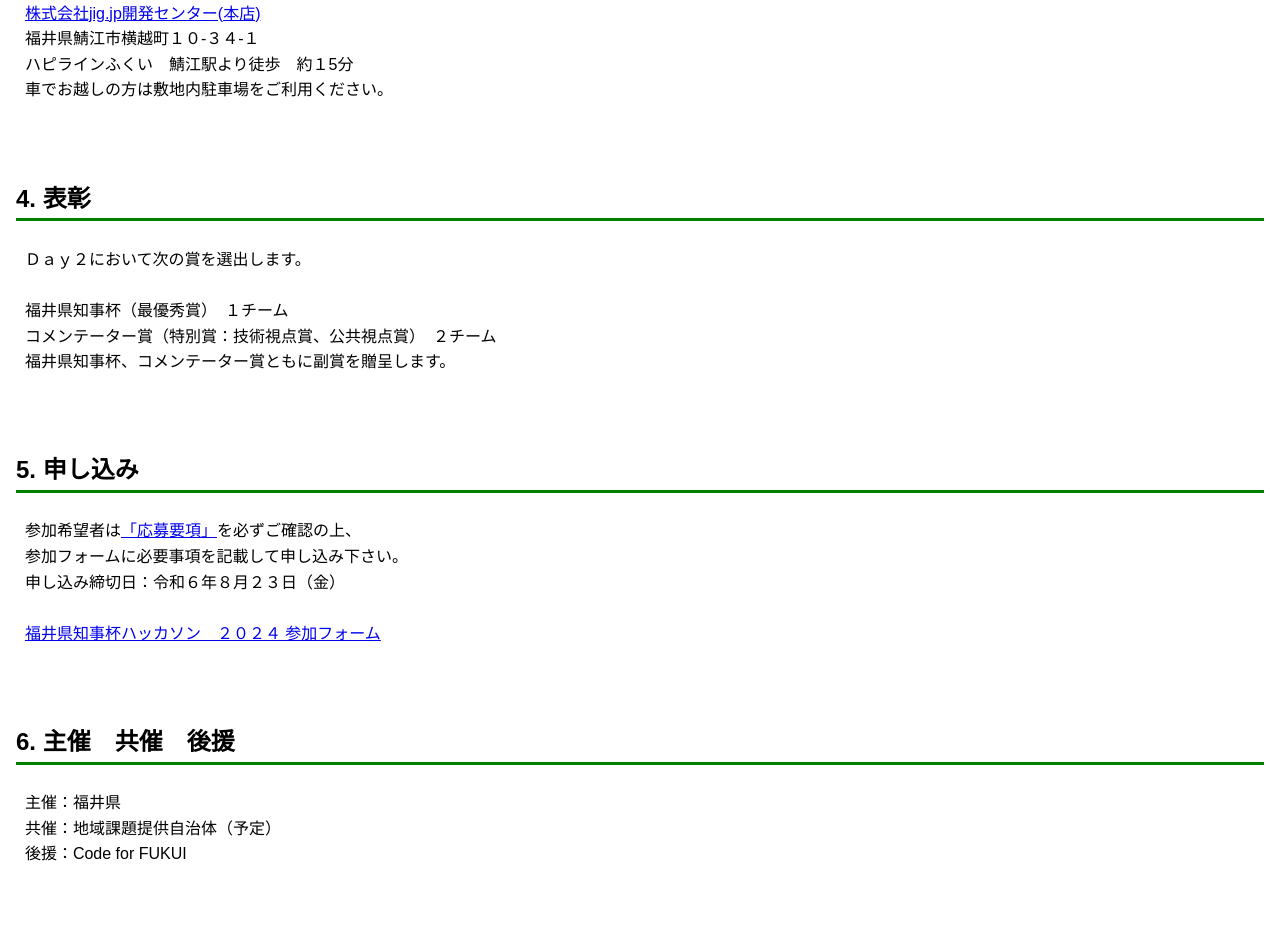
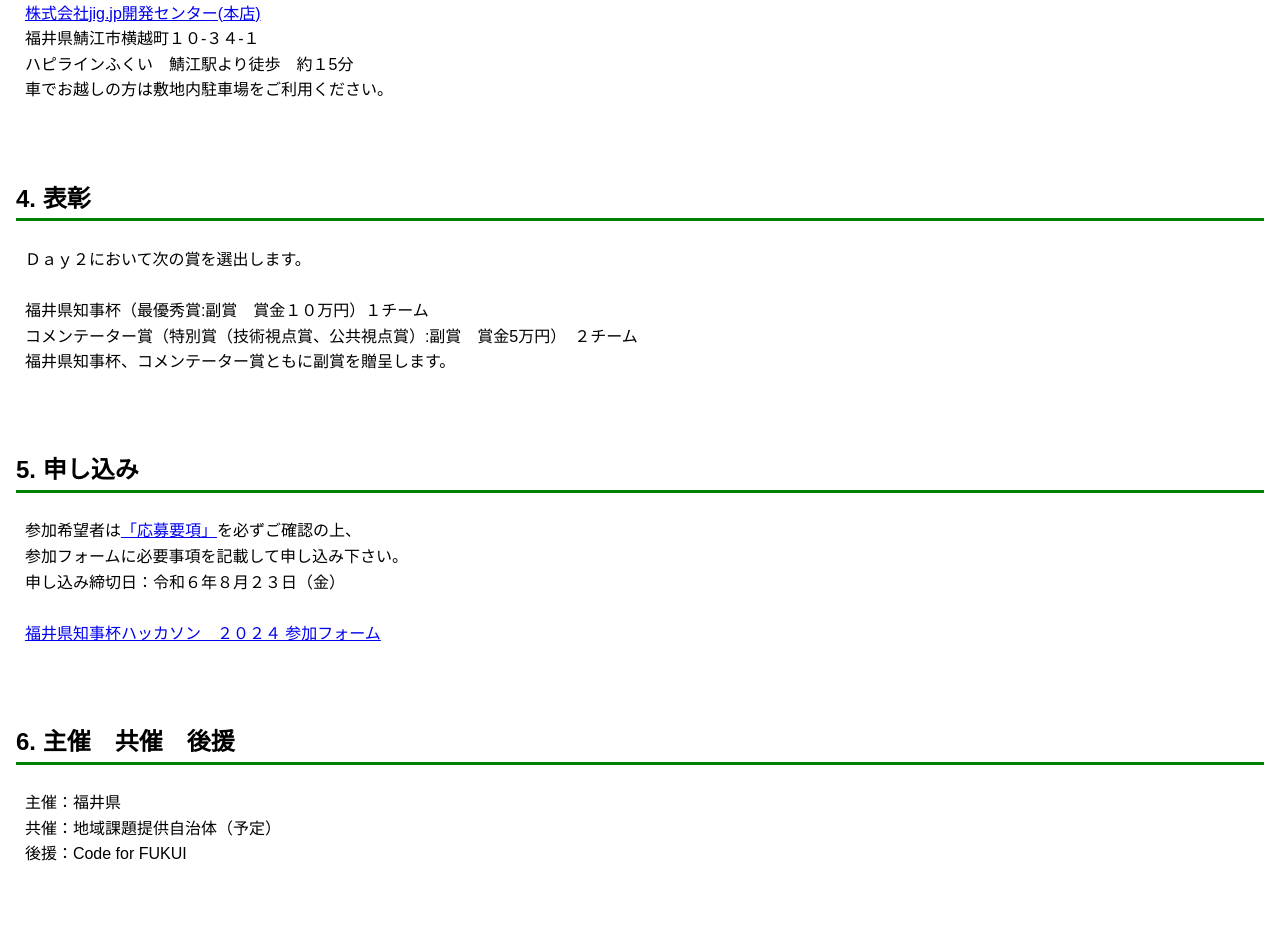
Before and after one commit to code4fukui/fukui-chijihai-hackathon-20240901, a plain HTML site: page index.html in a window 1280 px wide. Shown: the part 2720-3649 px from the top of the page. Drawn offline with Linux system fonts and the light colour scheme.

Commit message:
Update index.html

```diff
--- a/index.html
+++ b/index.html
@@ -108,8 +108,8 @@
   <h2>4. 表彰</h2>
   Ｄａｙ２において次の賞を選出します。
 
-  福井県知事杯（最優秀賞）　１チーム
-  コメンテーター賞（特別賞：技術視点賞、公共視点賞）　２チーム
+  福井県知事杯（最優秀賞:副賞　賞金１０万円）１チーム
+  コメンテーター賞（特別賞（技術視点賞、公共視点賞）:副賞　賞金5万円）　２チーム
   福井県知事杯、コメンテーター賞ともに副賞を贈呈します。
   </section>
 
```
